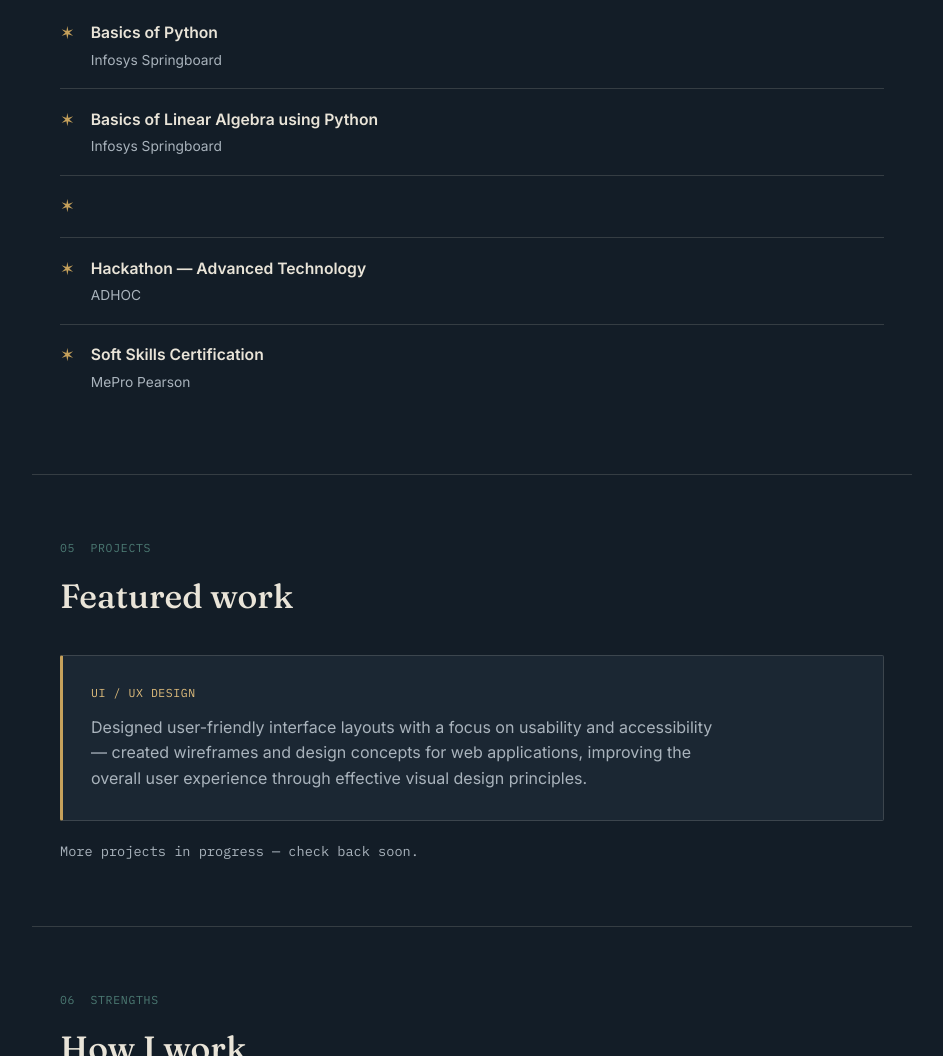
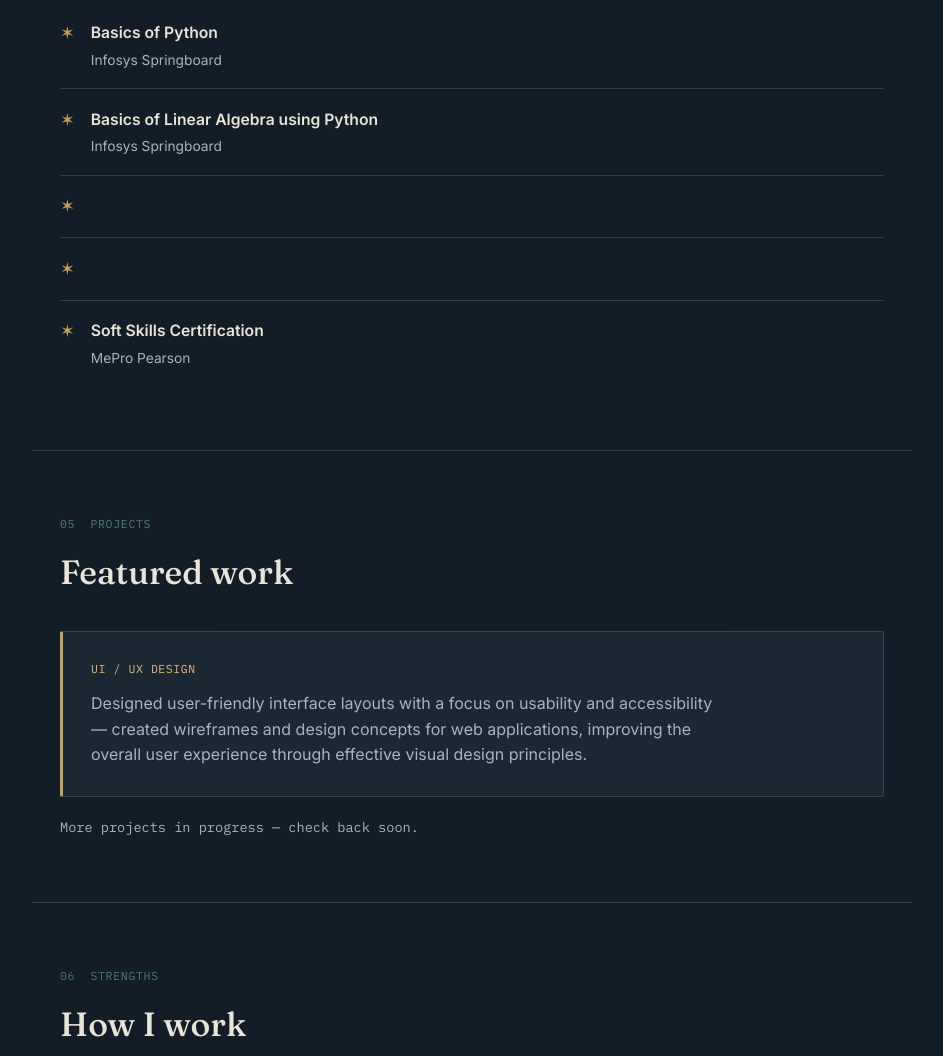
Before and after one commit to sivamaniakula/portofolio-project, a plain HTML site: page index.html in a window 1280 px wide. Shown: the part 1879-2935 px from the top of the page, without its empty margins (168-1111 px from the left). Drawn offline with Linux system fonts and the light colour scheme.

Commit message:
describe what you changed here

```diff
--- a/index.html
+++ b/index.html
@@ -120,8 +120,6 @@
       <li class="cert-item reveal">
         <span class="cert-mark">&#10038;</span>
         <div>
-          <p class="cert-name">Hackathon &mdash; Advanced Technology</p>
-          <p class="cert-issuer">ADHOC</p>
         </div>
       </li>
       <li class="cert-item reveal">
```
